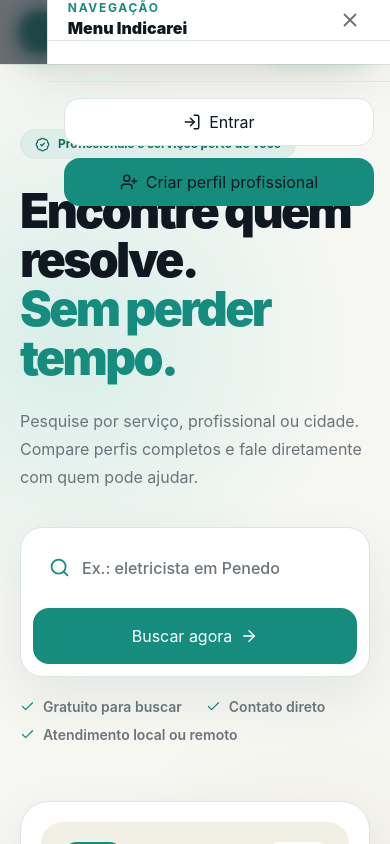
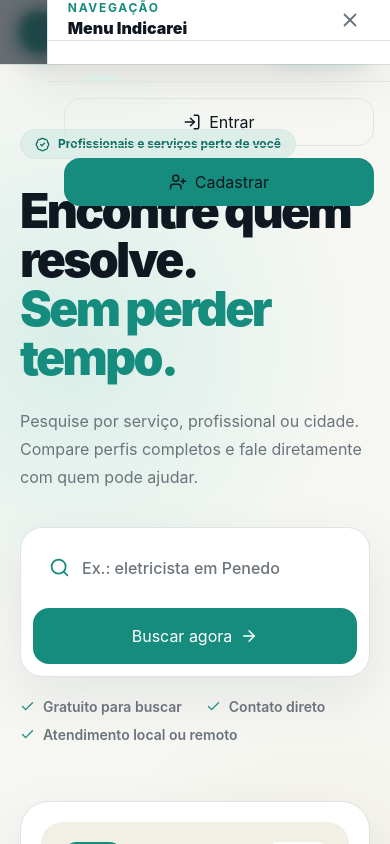
Before and after one commit to JoelsonJSantos/indicarei-v2, a Next.js app: page / in a window 390 px wide. Both pictures are taken after a click on the button 241 px from the left and 32 px from the top of the page. Shown: the top 844 px of the page. Built offline with nearby package versions, Linux system fonts and the light colour scheme.

Commit message:
fix: atualiza navegação mobile para rotas reais

```diff
--- a/src/components/theme-toggle.tsx
+++ b/src/components/theme-toggle.tsx
@@ -3,7 +3,7 @@
 import {
   BriefcaseBusiness,
   Home,
-  Layers3,
+  LayoutGrid,
   LogIn,
   Menu,
   Moon,
@@ -19,10 +19,10 @@
 type Theme = "light" | "dark";
 
 const navigation = [
-  { href: "#inicio", label: "Início", icon: Home },
-  { href: "#como-funciona", label: "Como funciona", icon: Layers3 },
-  { href: "#categorias", label: "Categorias", icon: Search },
-  { href: "#profissionais", label: "Para profissionais", icon: BriefcaseBusiness },
+  { href: "/", label: "Início", icon: Home },
+  { href: "/buscar", label: "Buscar profissionais", icon: Search },
+  { href: "/categorias", label: "Categorias", icon: LayoutGrid },
+  { href: "/cadastrar", label: "Para profissionais", icon: BriefcaseBusiness },
 ];
 
 export function ThemeToggle() {
@@ -43,21 +43,13 @@
   }, []);
 
   useEffect(() => {
-    if (!menuOpen) {
-      document.body.style.overflow = "";
-      return;
-    }
-
-    document.body.style.overflow = "hidden";
+    document.body.style.overflow = menuOpen ? "hidden" : "";
 
     function closeOnEscape(event: KeyboardEvent) {
-      if (event.key === "Escape") {
-        setMenuOpen(false);
-      }
+      if (event.key === "Escape") setMenuOpen(false);
     }
 
     window.addEventListener("keydown", closeOnEscape);
-
     return () => {
       document.body.style.overflow = "";
       window.removeEventListener("keydown", closeOnEscape);
@@ -66,14 +58,9 @@
 
   function toggleTheme() {
     const nextTheme: Theme = theme === "dark" ? "light" : "dark";
-
     document.documentElement.classList.toggle("dark", nextTheme === "dark");
     window.localStorage.setItem(STORAGE_KEY, nextTheme);
     setTheme(nextTheme);
-  }
-
-  function closeMenu() {
-    setMenuOpen(false);
   }
 
   return (
@@ -83,7 +70,6 @@
         onClick={toggleTheme}
         className="grid size-10 place-items-center rounded-xl text-[var(--text-muted)] transition hover:bg-[var(--surface-hover)] hover:text-[var(--text)]"
         aria-label={mounted && theme === "dark" ? "Ativar tema claro" : "Ativar tema escuro"}
-        title={mounted && theme === "dark" ? "Tema claro" : "Tema escuro"}
       >
         {mounted && theme === "dark" ? <Sun size={19} /> : <Moon size={19} />}
       </button>
@@ -94,7 +80,6 @@
         className="grid size-10 place-items-center rounded-xl text-[var(--text)] transition hover:bg-[var(--surface-hover)] lg:hidden"
         aria-label="Abrir menu"
         aria-expanded={menuOpen}
-        aria-controls="menu-mobile"
       >
         <Menu size={22} />
       </button>
@@ -104,14 +89,11 @@
           <button
             type="button"
             className="absolute inset-0 bg-[#081219]/60 backdrop-blur-sm"
-            onClick={closeMenu}
+            onClick={() => setMenuOpen(false)}
             aria-label="Fechar menu"
           />
 
-          <aside
-            id="menu-mobile"
-            className="absolute right-0 top-0 flex h-full w-[min(88vw,380px)] flex-col border-l border-[var(--border)] bg-[var(--surface)] shadow-[-20px_0_60px_rgba(0,0,0,.18)]"
-          >
+          <aside className="absolute right-0 top-0 flex h-full w-[min(88vw,380px)] flex-col border-l border-[var(--border)] bg-[var(--surface)] shadow-[-20px_0_60px_rgba(0,0,0,.18)]">
             <div className="flex h-16 items-center justify-between border-b border-[var(--border)] px-5">
               <div>
                 <p className="text-xs font-bold uppercase tracking-[0.14em] text-[var(--primary)]">Navegação</p>
@@ -119,8 +101,8 @@
               </div>
               <button
                 type="button"
-                onClick={closeMenu}
-                className="grid size-10 place-items-center rounded-xl text-[var(--text-muted)] hover:bg-[var(--surface-hover)] hover:text-[var(--text)]"
+                onClick={() => setMenuOpen(false)}
+                className="grid size-10 place-items-center rounded-xl text-[var(--text-muted)] hover:bg-[var(--surface-hover)]"
                 aria-label="Fechar menu"
               >
                 <X size={22} />
@@ -133,8 +115,8 @@
                   <a
                     key={href}
                     href={href}
-                    onClick={closeMenu}
-                    className="flex items-center gap-3 rounded-2xl px-4 py-3.5 font-bold text-[var(--text)] transition hover:bg-[var(--background)]"
+                    onClick={() => setMenuOpen(false)}
+                    className="flex items-center gap-3 rounded-2xl px-4 py-3.5 font-bold transition hover:bg-[var(--background)]"
                   >
                     <span className="grid size-10 place-items-center rounded-xl bg-[var(--success-bg)] text-[var(--primary)]">
                       <Icon size={19} />
@@ -148,20 +130,18 @@
             <div className="border-t border-[var(--border)] p-4">
               <div className="grid gap-3">
                 <a
-                  href="#"
-                  onClick={closeMenu}
-                  className="inline-flex min-h-12 items-center justify-center gap-2 rounded-2xl border border-[var(--border)] bg-[var(--surface)] px-4 font-bold hover:bg-[var(--surface-hover)]"
+                  href="/entrar"
+                  onClick={() => setMenuOpen(false)}
+                  className="inline-flex min-h-12 items-center justify-center gap-2 rounded-2xl border border-[var(--border)] px-4 font-bold hover:bg-[var(--surface-hover)]"
                 >
-                  <LogIn size={18} />
-                  Entrar
+                  <LogIn size={18} /> Entrar
                 </a>
                 <a
-                  href="#profissionais"
-                  onClick={closeMenu}
+                  href="/cadastrar"
+                  onClick={() => setMenuOpen(false)}
                   className="inline-flex min-h-12 items-center justify-center gap-2 rounded-2xl bg-[var(--primary)] px-4 font-bold text-white hover:bg-[var(--primary-hover)]"
                 >
-                  <UserPlus size={18} />
-                  Criar perfil profissional
+                  <UserPlus size={18} /> Cadastrar
                 </a>
               </div>
             </div>
```
